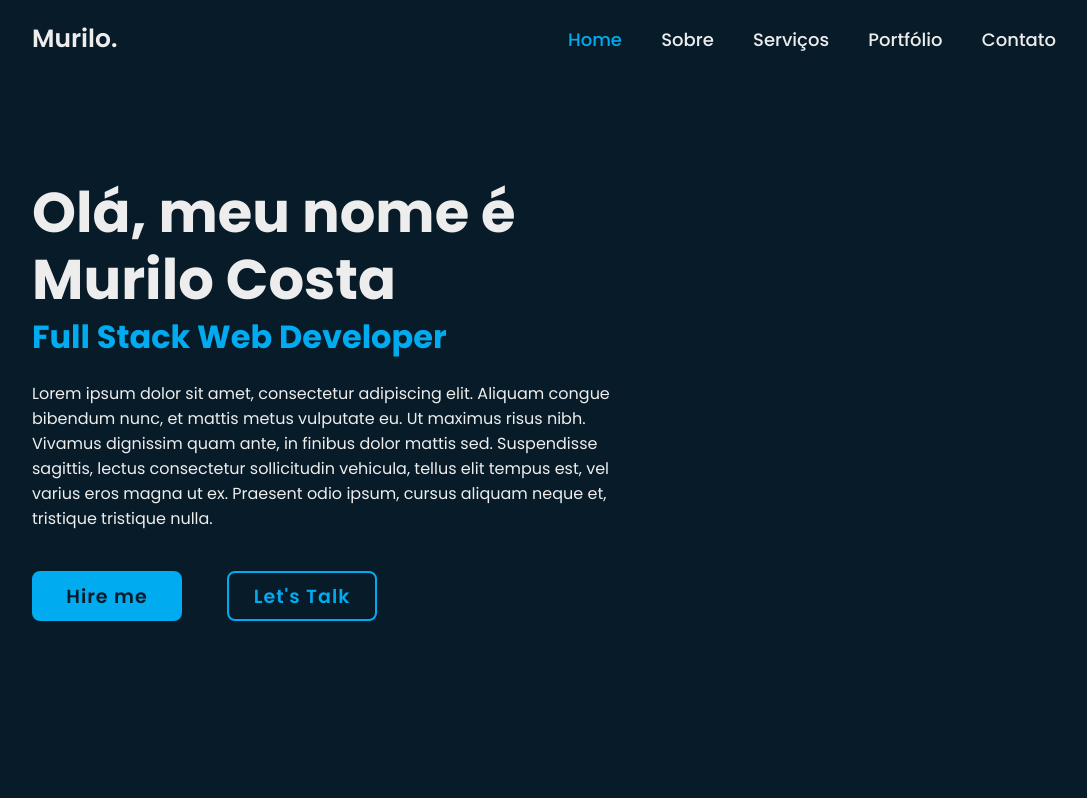
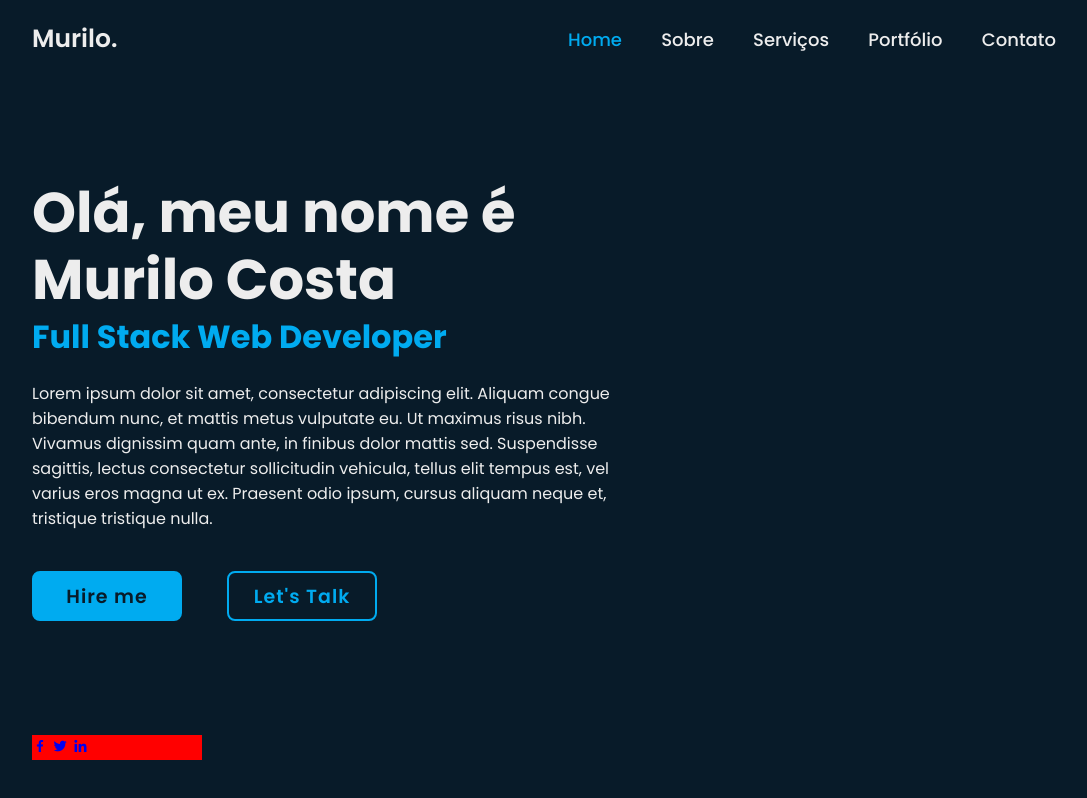
Before and after one commit to mu-costa/mu-costa.github.io, a plain HTML site: page index.html in a window 1280 px wide. Shown: the whole page, without its empty margins (96-1183 px from the left). Drawn offline with nearby package versions, Linux system fonts and the light colour scheme.

Commit message:
feat: adding the icons in the page

```diff
--- a/css/style.css
+++ b/css/style.css
@@ -133,3 +133,10 @@ body {
 .btn-box a:hover::before {
     width: 100%;
 }
+
+.home-sci {
+    position: absolute;
+    bottom: 40px;
+    width: 170px;
+    background: red;
+}
--- a/index.html
+++ b/index.html
@@ -5,6 +5,7 @@
     <meta http-equiv="X-UA-Compatible" content="IE=edge">
     <meta name="viewport" content="width=device-width, initial-scale=1.0">
     <link rel="stylesheet" href="css/style.css" >
+    <link href='https://unpkg.com/boxicons@2.1.4/css/boxicons.min.css' rel='stylesheet'>
     <title>Portfólio</title>
 </head>
 <body>
@@ -37,6 +38,12 @@
                 <a href="#">Let's Talk</a>
             </div>
         </div>
+
+        <div class="home-sci">
+            <a href="#"><i class='bx bxl-facebook'></i></a>
+            <a href="#"><i class='bx bxl-twitter'></i></a>
+            <a href="#"><i class='bx bxl-linkedin'></i></a>
+        </div>
     </section>
 </body>
 </html>
```
